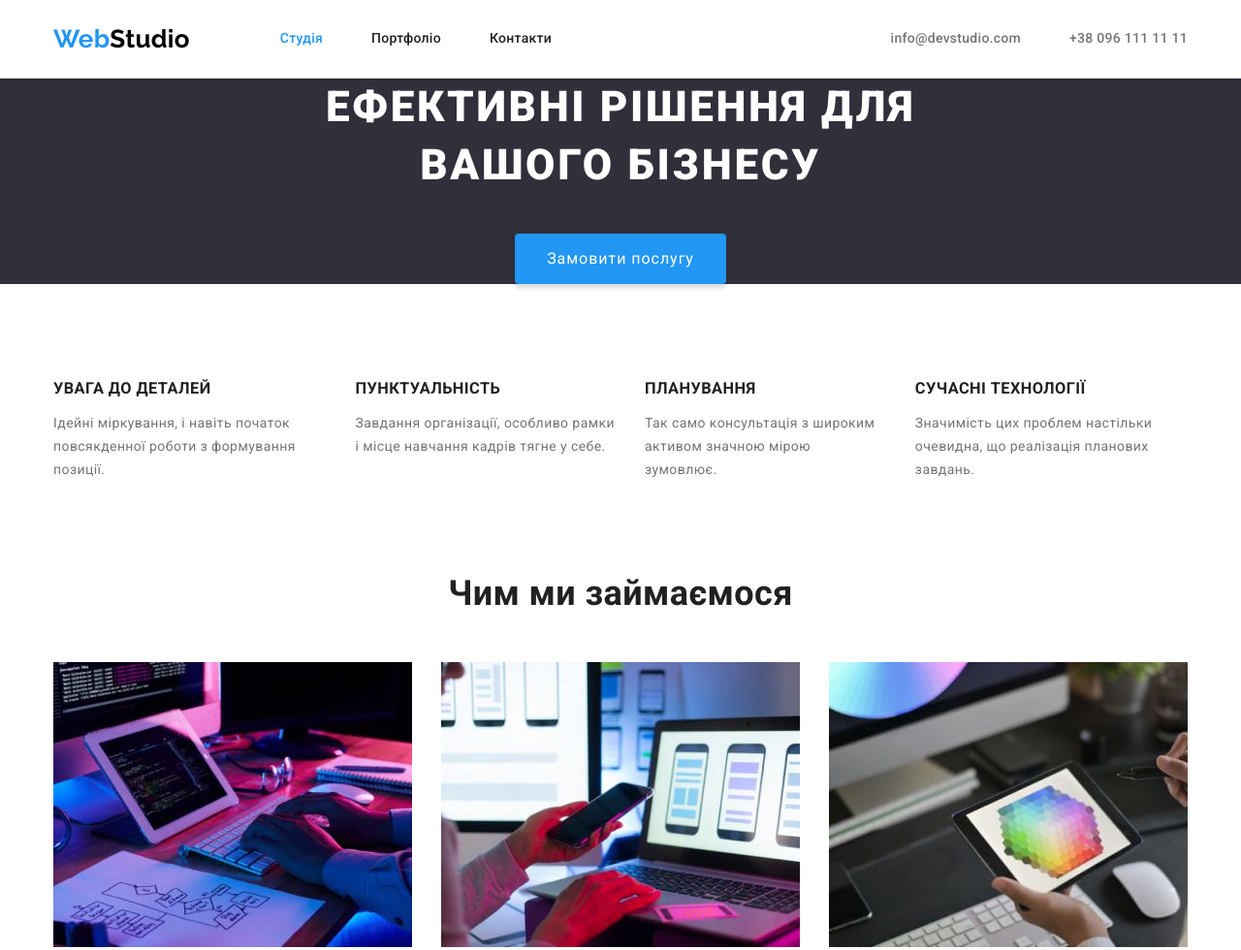
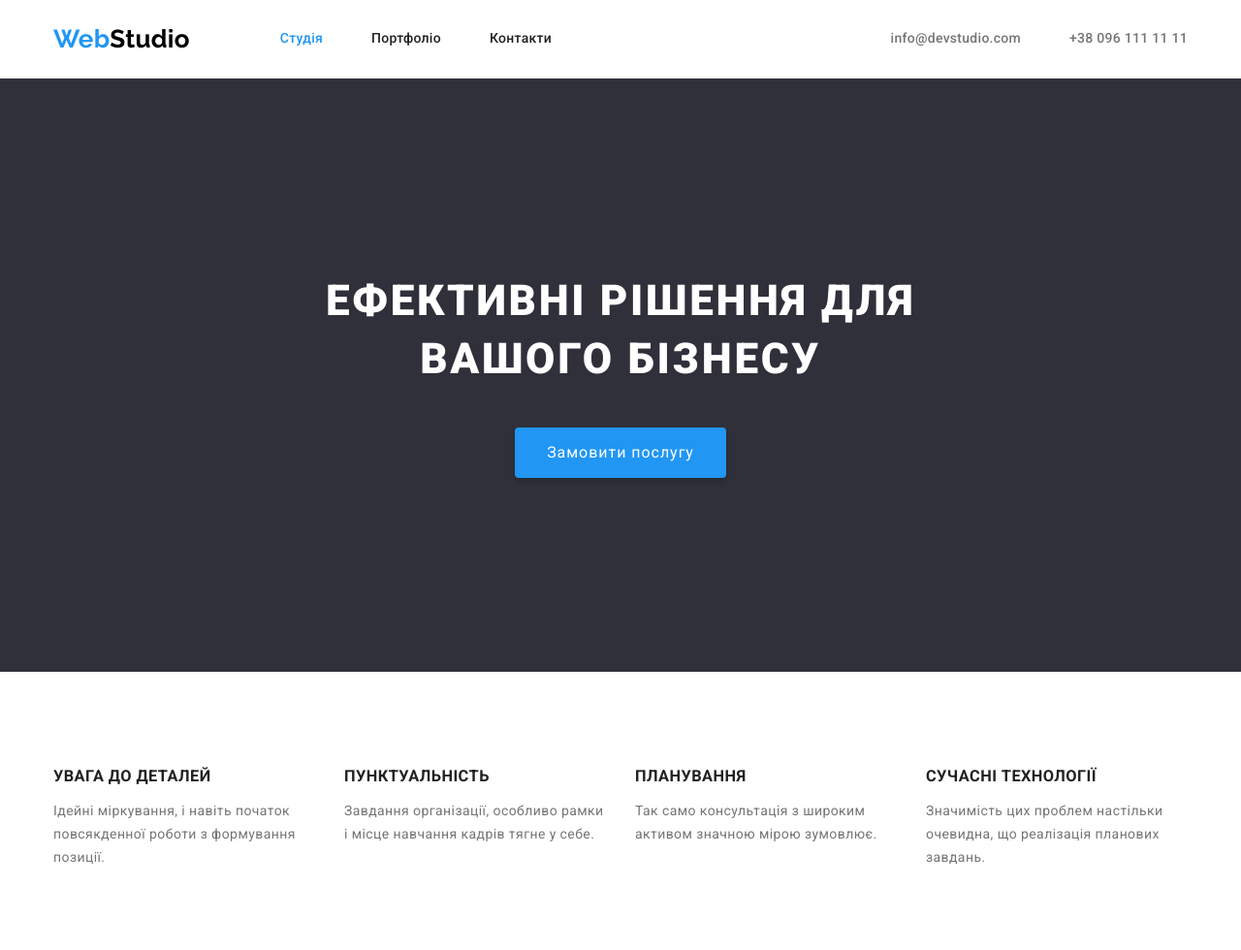
Before and after one commit to alenchik3333/goit-markup-hw-03, a plain HTML site: page index.html in a window 1280 px wide. Shown: the top 980 px of the page at 97% size. Drawn offline with nearby package versions, Linux system fonts and the light colour scheme.

Commit message:
8 code fix hero & feature

```diff
--- a/css/styles.css
+++ b/css/styles.css
@@ -147,13 +147,15 @@ a {
 
 /* main */
 .hero {
+  padding-top: 200px;
+  padding-bottom: 200px;
   background-color: var(--hero-fon-color);
   text-align: center;
   text-transform: uppercase;
 }
 
 .hero-text {
-  padding-bottom: 40px;;
+  margin-bottom: 40px;;
   color: var(--accent-text-color);
   font-weight: 900;
   font-size: 44px;
@@ -191,8 +193,11 @@ a {
 .feature-list  {
   display: flex;
   line-height: 1.71;
+  gap: 30px;
+}
+
+.feature-item{
   flex-basis: calc((100% - 90px) / 4);
-  gap: 30px;
 }
 
 h2,
```
